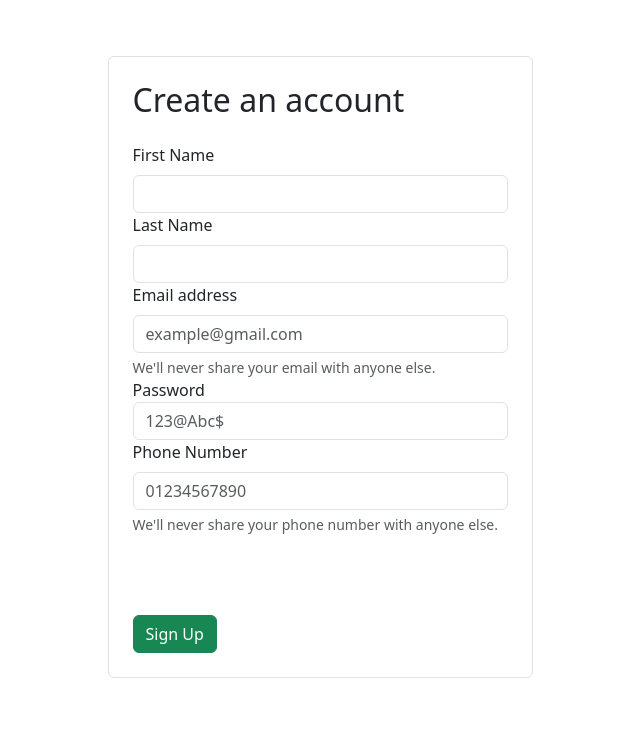
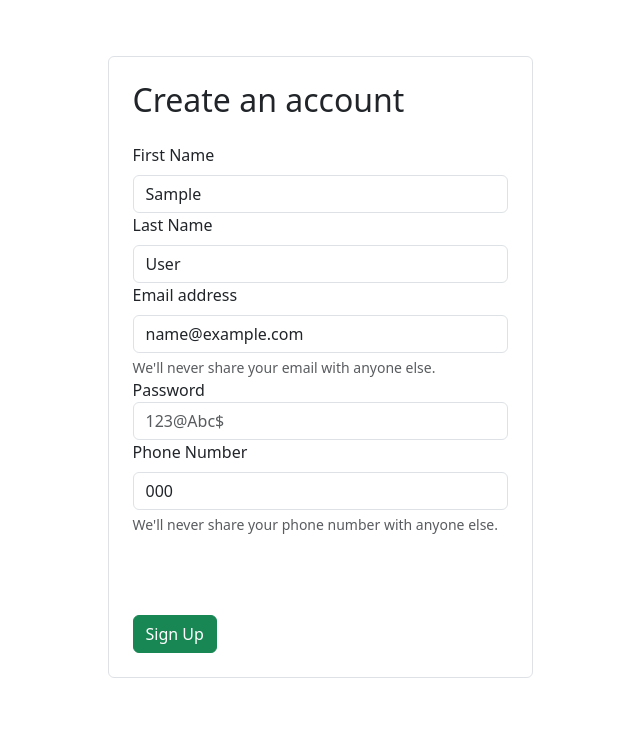
Before and after one commit to mohiuddinsaumik/python_practice_24, a Django app: template eshop/store/templates/signup.html in a window 1280 px wide. Shown: the part 56-806 px from the top of the page, without its empty margins (320-960 px from the left). Run offline with Django 3.2, Linux system fonts and the light colour scheme; the template is opened without the code that fills it: most values are stand-ins (such as "Sample title", 1, 10 or a date in 2020); some libraries are stand-ins or nearby versions.

```diff
--- a/eshop/store/templates/signup.html
+++ b/eshop/store/templates/signup.html
@@ -6,33 +6,33 @@
     <div class="p-4 m-4">
         <div class="col-lg-5 mx-auto border rounded p-4 m-2 mb-4">
             <h2 class="mb-4">Create an account</h2>
-            <form action="/signup/" method="post">
+            <form method="post" action="{% url 'signup' %}"> {# Use Django URL template tag #}
 
                 {% csrf_token %}
 
                 <!-- Error Alert -->
-                    {% if error %}
-                    <div class="alert alert-danger" role="alert">
-                        {{ error }}
-                    </div>
-                    {% endif %}
+                {% if error %}
+                <div class="alert alert-danger" role="alert">
+                    {{ error }}
+                </div>
+                {% endif %}
 
                 <!-- First Name -->
                 <div class="form-group">
                     <label for="firstname" class="form-label">First Name</label>
-                    <input type="text" name="firstname" class="form-control" id="firstname" required>
+                    <input type="text" name="firstname" value="{{ value.first_name }}" class="form-control" id="firstname" required>
                 </div>
 
                 <!-- Last Name -->
                 <div class="form-group">
                     <label for="lastname" class="form-label">Last Name</label>
-                    <input type="text" name="lastname" class="form-control" id="lastname" required>
+                    <input type="text" name="lastname" value="{{ value.last_name }}" class="form-control" id="lastname" required>
                 </div>
 
                 <!-- Email -->
                 <div class="form-group">
                     <label for="email" class="form-label">Email address</label>
-                    <input type="email" name="email" class="form-control" id="email" placeholder="example@gmail.com" aria-describedby="emailHelp" required>
+                    <input type="email" name="email" value="{{ value.email }}" class="form-control" id="email" placeholder="example@gmail.com" aria-describedby="emailHelp" required>
                     <div id="emailHelp" class="form-text">We'll never share your email with anyone else.</div>
                 </div>
 
@@ -45,7 +45,7 @@
                 <!-- Phone Number -->
                 <div class="form-group">
                     <label for="phonenumber" class="form-label">Phone Number</label>
-                    <input type="text" name="phonenumber" class="form-control" id="phonenumber" placeholder="01234567890" required>
+                    <input type="text" name="phonenumber" value="{{ value.phone }}" class="form-control" id="phonenumber" placeholder="01234567890" required>
                     <div id="phone" class="form-text">We'll never share your phone number with anyone else.</div>
                 </div>
 
--- a/eshop/store/urls.py
+++ b/eshop/store/urls.py
@@ -3,6 +3,6 @@ from django.urls import path
 from .views import index, signup
 
 urlpatterns = [
-    path('', index),
+    path('', index,name = 'homepage'),
     path('signup/', signup, name='signup'),
 ]
```
Also changed, not shown: eshop/store/models/customer.py (+7 -0 lines), eshop/store/views.py (+27 -10 lines), eshop/db.sqlite3.
